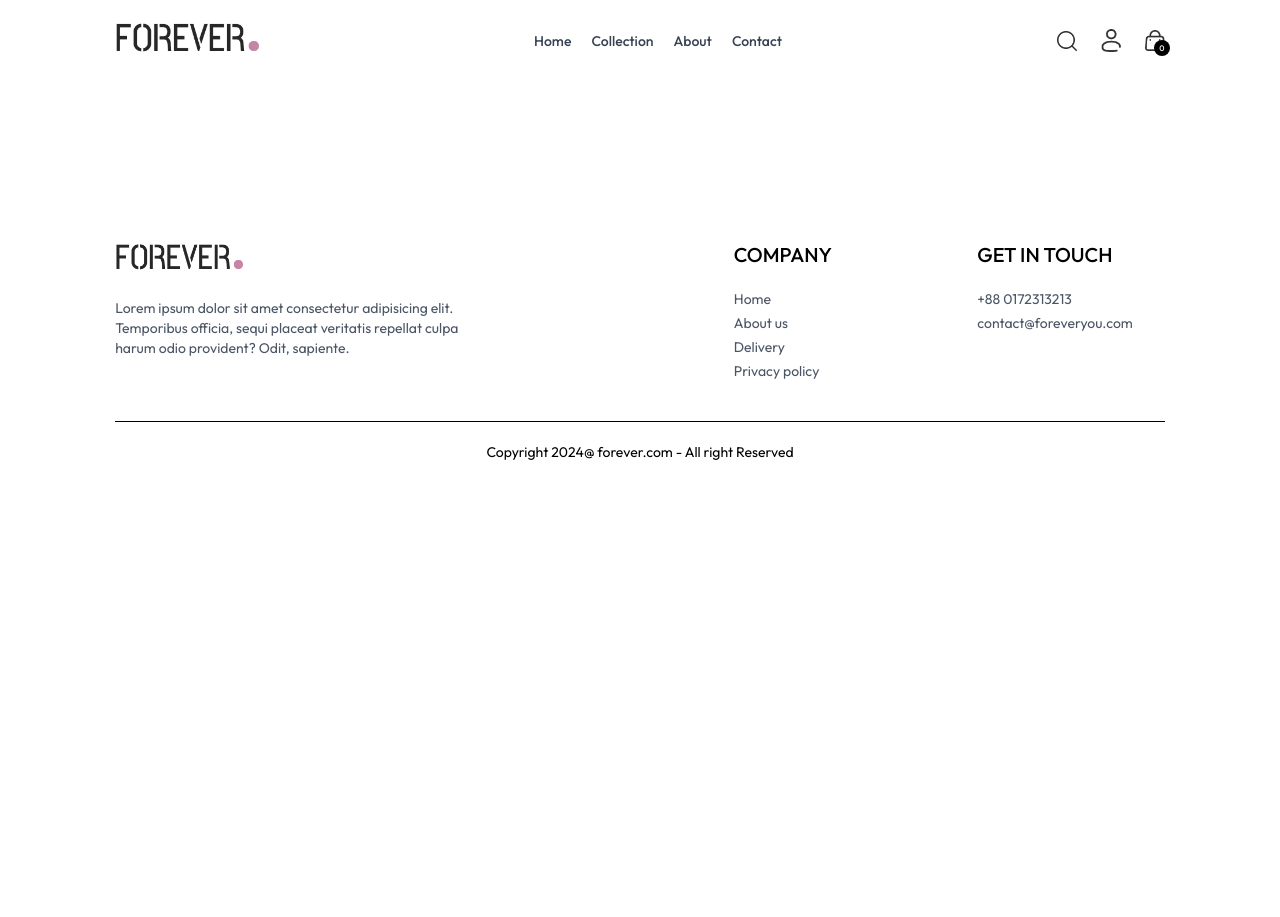
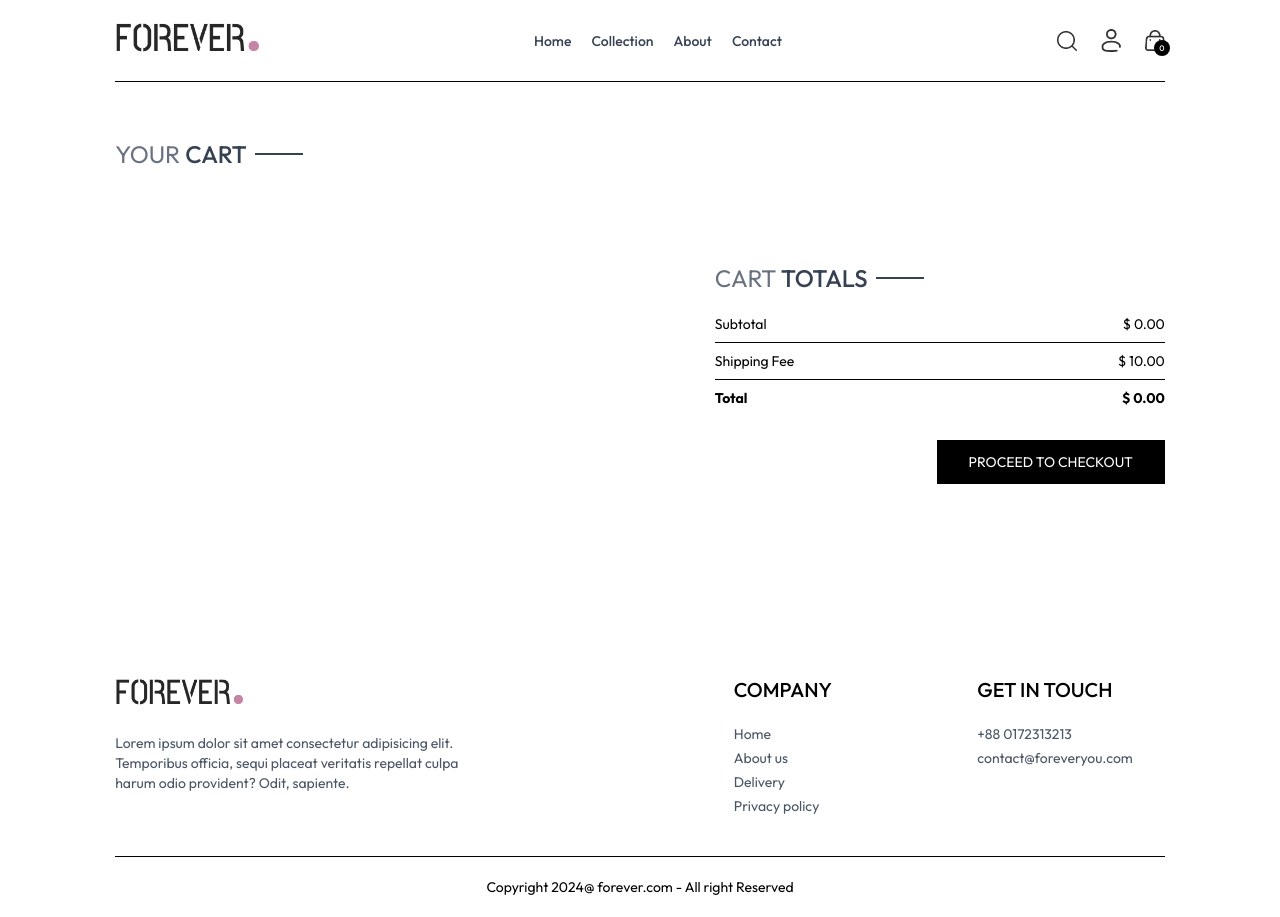
Before and after one commit to radshahamat/Ecommerce-with-Reactjs-01, a React (Vite) app: page /cart in a window 1280 px wide. Before the commit the page ends 800 px from the top, so only its background shows below. Built offline with nearby package versions, Linux system fonts and the light colour scheme.

Commit message:
cart-page completed

```diff
--- /dev/null
+++ b/src/components/CartTotal.jsx
@@ -0,0 +1,38 @@
+import React, { useContext } from 'react'
+import { ShopContext } from '../context/ShopContext'
+import Title from './Title';
+
+const CartTotal = () => {
+    const {currency, delivery_fee, getCartAmount} = useContext(ShopContext);
+  return (
+    <div className='w-full '>
+      <div className='text-2xl'>
+        <Title text1={'CART'} text2={'TOTALS'}/>
+      </div>
+
+      <div className="flex flex-col gap-2 mt-2 text-sm">
+        <div className='flex justify-between'>
+            <p>Subtotal</p>
+            <p>{currency} {getCartAmount()}.00</p>
+        </div>
+
+        <hr />
+
+        <div className='flex justify-between'>
+            <p>Shipping Fee</p>
+            <p>{currency} {delivery_fee}.00</p>
+        </div>
+
+        <hr />
+
+        <div className='flex justify-between'>
+            <b>Total</b>
+            <b>{currency} {getCartAmount() === 0 ? 0 : getCartAmount() + delivery_fee}.00</b>
+        </div>
+
+      </div>
+    </div>
+  )
+}
+
+export default CartTotal
--- a/src/context/ShopContext.jsx
+++ b/src/context/ShopContext.jsx
@@ -2,6 +2,7 @@
 import { createContext } from "react";
 import { products } from "../assets/assets";
 import { toast } from "react-toastify";
+// import { useNavigate } from "react-router-dom";
 
 // eslint-disable-next-line react-refresh/only-export-components
 export const ShopContext = createContext();
@@ -13,6 +14,7 @@
     const [search,setSearch] = useState('');
     const [showSearch,setShowSearch] = useState(false);
     const [cartItems, setCartItems] = useState({});
+    // const navigate = useNavigate();
 
     const addToCart = async (itemId,size) => {
 
@@ -54,12 +56,42 @@
         return totalCount;
     }
 
+    const updateQuantity = async (itemId,size,quantity) => {
+
+        let cartData = structuredClone(cartItems);
+
+        cartData[itemId][size] = quantity;
+
+        setCartItems(cartData);
+
+
+    }
+
+    const getCartAmount =  ()=> {
+        let totalAmount = 0;
+        for(const items in cartItems) {
+            let itemInfo = products.find((product)=> product._id === items);
+            for(const item in cartItems[items]){
+                try{
+                    if(cartItems[items][item] > 0) {
+                        totalAmount += itemInfo.price * cartItems[items][item];
+
+                    }
+                } catch (error){
+
+                }
+            }
+        }
+
+        return totalAmount;
+    }
 
     const value = {
         products , currency, delivery_fee,
         search,setSearch,showSearch,setShowSearch,
         cartItems,addToCart,
-        getCartCount
+        getCartCount,updateQuantity,
+        getCartAmount
     }
 
     return (
--- a/src/pages/Cart.jsx
+++ b/src/pages/Cart.jsx
@@ -1,8 +1,78 @@
-import React from 'react'
+import React, { useContext, useEffect, useState } from 'react'
+import { ShopContext } from '../context/ShopContext';
+import Title from '../components/Title';
+import { assets } from '../assets/assets';
+import CartTotal from '../components/CartTotal';
+import { useNavigate } from 'react-router-dom';
+
 
 const Cart = () => {
+
+  const {products, currency, cartItems, updateQuantity} = useContext(ShopContext);
+  const navigate = useNavigate(); // ✅ Use it here
+
+
+  const [cartData, setCartData] = useState([]);
+
+  useEffect(()=>{
+
+    const tempData = [];
+    for(const items in cartItems) {
+      for(const item in cartItems[items]){
+        if(cartItems[items][item] > 0) {
+          tempData.push({
+            _id: items,
+            size : item,
+            quantity: cartItems[items][item]
+          })
+        }
+      }
+    }
+    setCartData(tempData);
+
+  },[cartItems])
+
   return (
-    <div>
+    <div className='border-t pt-14'>
+
+      <div className='text-2xl mb-3'>
+        <Title text1={'YOUR'} text2={'CART'}/>
+      </div>
+
+      <div>
+        {
+          cartData.map((item,index)=>{
+
+            const productData = products.find((product)=> product._id === item._id);
+
+            return(
+              <div key={index} className='py-4 border-t border-b text-gray-700 grid grid-cols-[4fr_0.5fr_0.5fr] sm:grid-cols-[4fr_2fr_0.5fr] items-center gap-4'>
+                <div className='flex items-start gap-6'>
+                    <img className='w-16 sm:w-20' src={productData.image[0]} alt="" />
+                    <div>
+                      <p className='text-xs sm:text-lg font-medium'>{productData.name}</p>
+                      <div className='flex items-center gap-5 mt-2'>
+                          <p>{currency}{productData.price}</p>
+                          <p className='px-2 sm:px-3 sm:py-1 border bg-slate-50'>{item.size}</p>
+                      </div>
+                    </div>
+                </div>
+                <input onChange={(e) => e.target.value === '' || e.target.value === '0' ? null : updateQuantity(item._id,item.size,Number(e.target.value))} className='border max-w-10 sm:max-w-20 px-1 sm:px-2 py-1 ' type="number" min={1} defaultValue={item.quantity}/>
+                <img onClick={()=>updateQuantity(item._id,item.size,0)} className='w-4 mr-4 sm:w-5 cursor-pointer'  src={assets.bin_icon} alt="" />
+              </div>
+            )
+          })
+        }
+      </div>
+
+      <div className='flex justify-end my-20'>
+        <div className='w-full sm:w-[450px]'>
+          <CartTotal />
+          <div className='w-full text-end'>
+            <button onClick={()=>navigate('/place-order')} className='bg-black text-white text-sm my-8 px-8 py-3'>PROCEED TO CHECKOUT</button>
+          </div>
+        </div>
+      </div>
 
     </div>
   )
```
